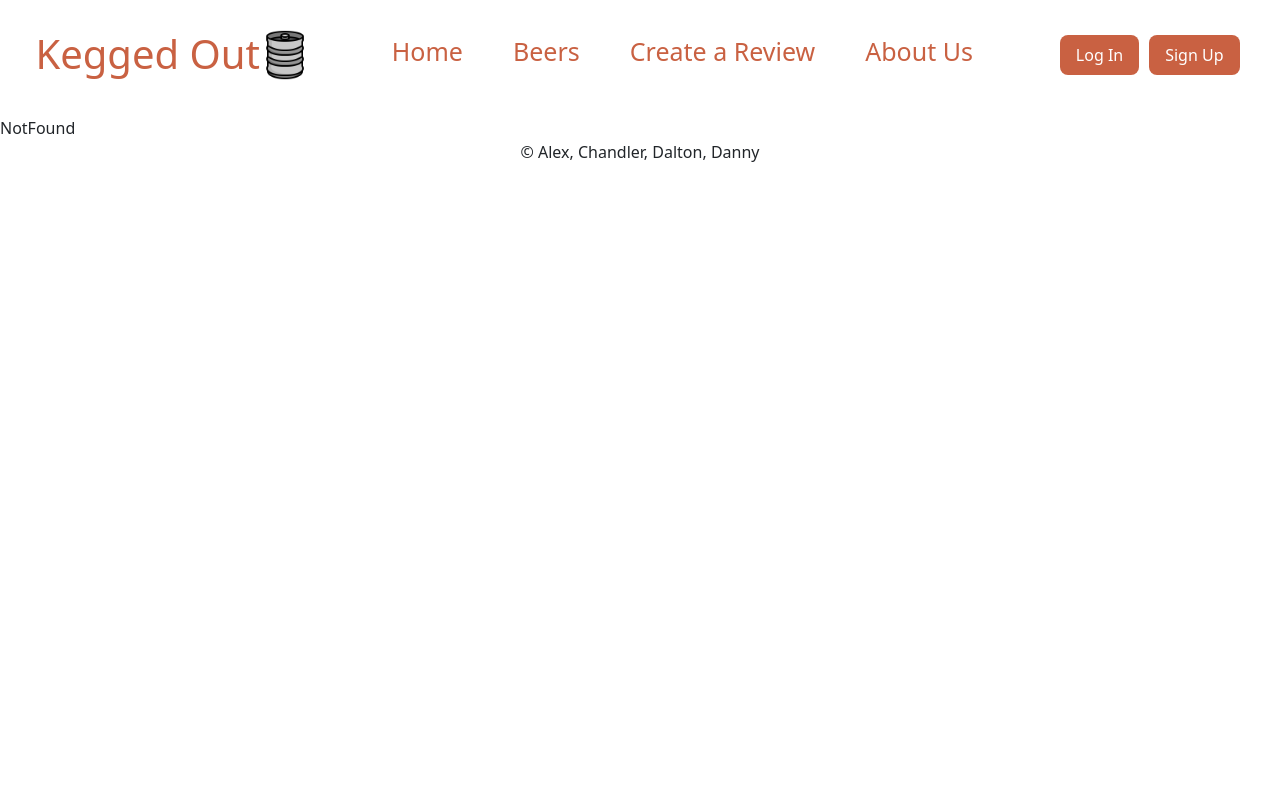
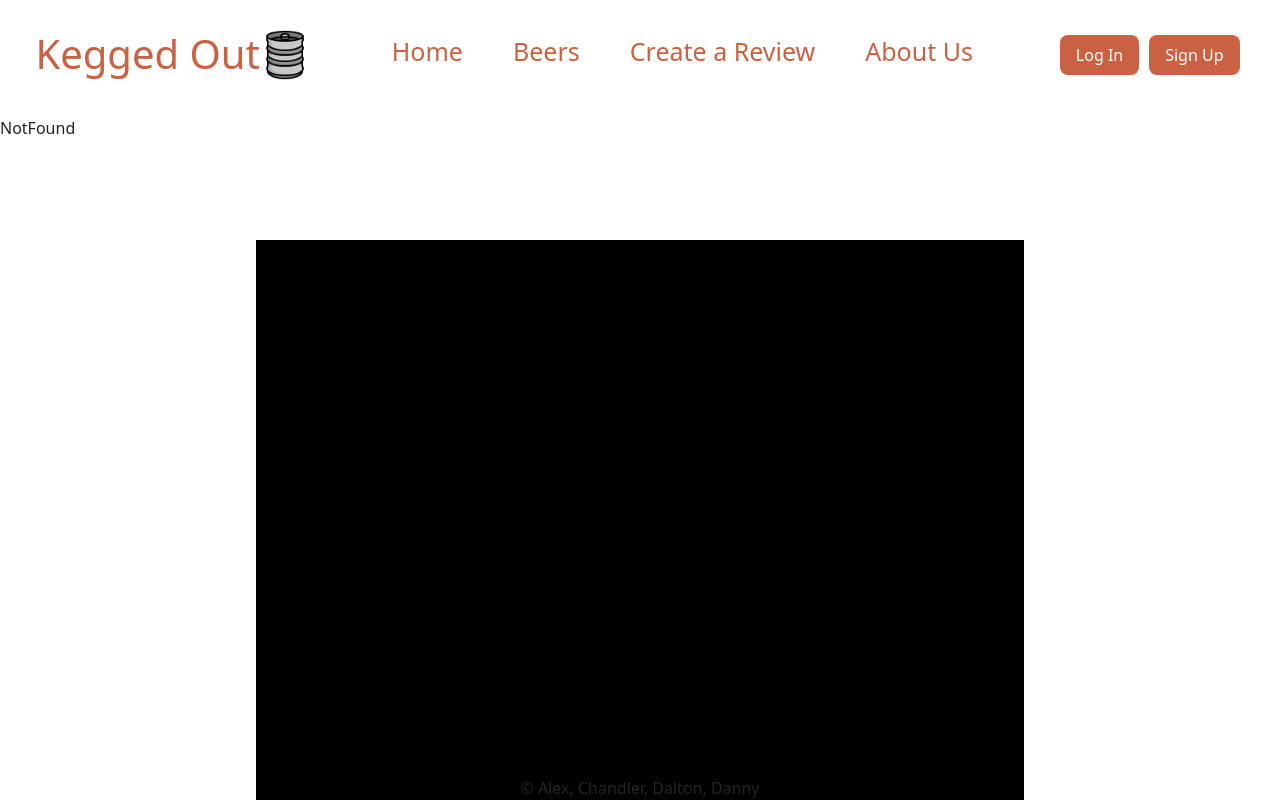
Before and after one commit to Big-Developer-Energy/kegged-out-frontend, a React (Create React App) app: page /MyBeerIndex in a window 1280 px wide. Built offline with nearby package versions, Linux system fonts and the light colour scheme; no server answers.

Commit message:
terminal interface layoutcomplete, starting input field

```diff
--- a/src/App.js
+++ b/src/App.js
@@ -17,8 +17,8 @@ import Login from "./pages/Login";
 
 const App = () => {
   const [currentUser, setCurrentUser] = useState(null);
-
   const [beers, setBeers] = useState([]);
+  const [input, setInput] = useState("")
 
   useEffect(() => {
     const loggedInUser = localStorage.getItem("token");
@@ -135,6 +135,17 @@ const App = () => {
       .catch(error => console.log("log out errors: ", error));
   };
 
+  const handleNotFoundChange = (e) => {
+    setInput(e.target.value)
+  }
+
+  const handleNotFoundKey = (e) => {
+    let key = e.key
+    if(key === "Enter"){
+      alert("test")
+    }
+  }
+
   return (
     <>
       <Header currentUser={currentUser} logout={logout} />
@@ -172,7 +183,7 @@ const App = () => {
           />
         )}
         <Route path="/AboutUs" element={<AboutUs />} />
-        <Route path="*" element={<NotFound />} />
+        <Route path="*" element={<NotFound input={input} handleNotFoundChange={handleNotFoundChange} handleNotFoundKey={handleNotFoundKey}/>} />
       </Routes>
       <Footer />
     </>
--- a/src/components/components.css
+++ b/src/components/components.css
@@ -61,5 +61,9 @@
 
 /* footer */
 .footer {
-text-align: center;
+  position: fixed;
+  left: 0;
+  bottom: 0;
+  width: 100%;
+  text-align: center;
 }
--- a/src/pages/NotFound.js
+++ b/src/pages/NotFound.js
@@ -1,9 +1,20 @@
-import React from 'react'
+import React from "react";
+import "../pages/Pages.css"
 
-const NotFound = () => {
+const NotFound = ({input, handleNotFoundKey, handleNotFoundChange}) => {
   return (
-    <div>NotFound</div>
-  )
-}
+    <>
+      <div>NotFound</div>
+      <div className="terminal-container">
+        <input type="text"
+        value={input}
+        onChange={handleNotFoundChange}
+        onKeyDown={handleNotFoundKey}/>
+        <div className="terminal">
+        </div>
+      </div>
+    </>
+  );
+};
 
-export default NotFound
+export default NotFound;
--- a/src/pages/Pages.css
+++ b/src/pages/Pages.css
@@ -1,3 +1,5 @@
+/* Home  */
+
 .home-link {
   display: flex;
   padding: 10px;
@@ -49,3 +51,32 @@
     font-size: 25px;
     margin-left: 15px;
 }
+
+/* Not Found  */
+.terminal-container {
+  background-color: black;
+  color: white;
+  height: 35rem;
+  display: flex;
+  margin: auto;
+  margin-top: 100px;
+  width: 60%;
+  padding: 10px;
+}
+
+.terminal-container input {
+  height: 1rem;
+  width: 100%;
+  border: none;
+  outline: none;
+  margin: 0;
+  padding: 0;
+  background-color: transparent;
+  color: white;
+}
+
+.terminal {
+
+background-color: white;
+  align-items: first baseline;
+}
```
